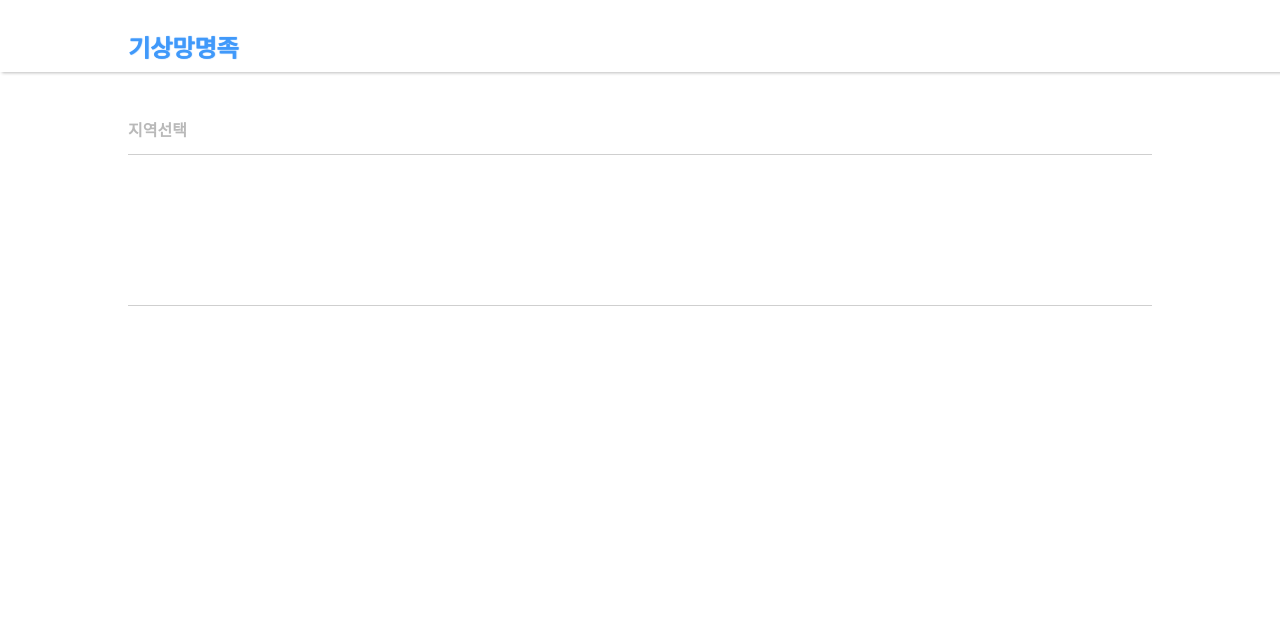
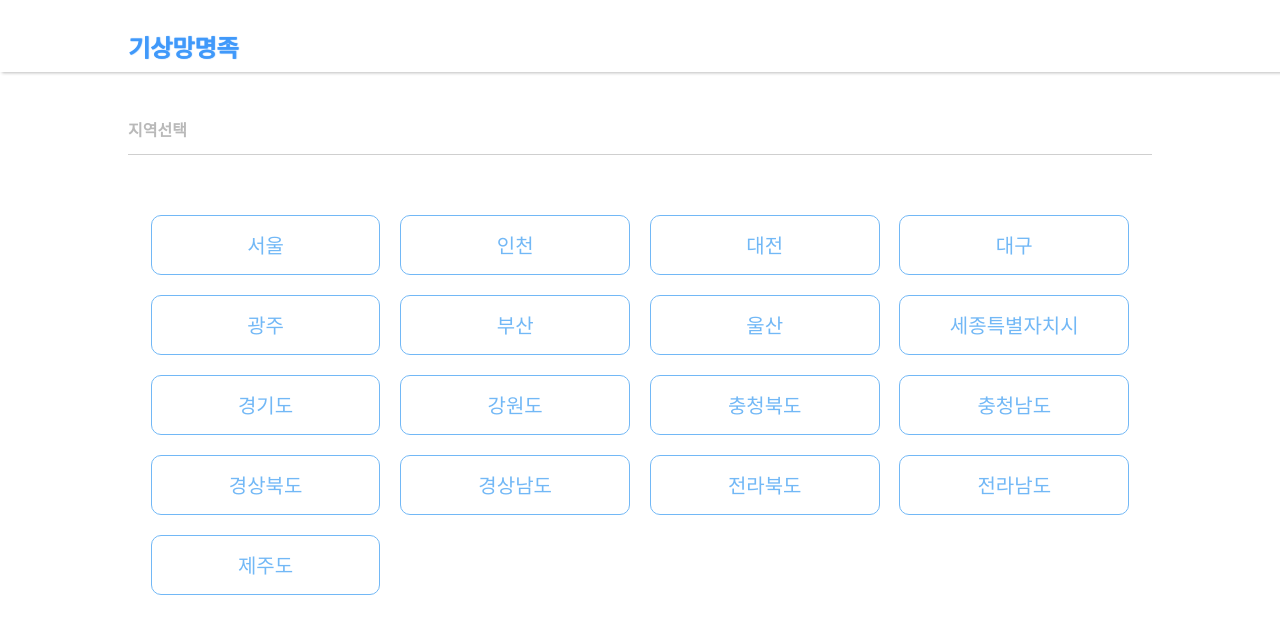
Before and after one commit to Tanney-102/weatherapp, a plain HTML site: page index.html in a window 1280 px wide. Shown: the top 634 px of the page. Drawn offline with Linux system fonts and the light colour scheme; no server answers.

Commit message:
areaTree.json => areaTree.js

```diff
--- a/index.html
+++ b/index.html
@@ -27,6 +27,7 @@
         </div>
     </main>
     <script src="./src/origin.js"></script>
+    <script src="./src/areaTree.js"></script>
     <script src="./src/main-view.js"></script>
     <script src="./src/index.js"></script>
 </body>
--- /dev/null
+++ b/src/areaTree.js
@@ -0,0 +1,78 @@
+const areaTree = {
+    "area" : [
+        "서울",
+        "인천",
+        "대전",
+        "대구",
+        "광주",
+        "부산",
+        "울산",
+        "세종특별자치시",
+        "경기도",
+        "강원도",
+        "충청북도",
+        "충청남도",
+        "경상북도",
+        "경상남도",
+        "전라북도",
+        "전라남도",
+        "제주도"
+    ],
+    "subArea" : {
+        "서울" : [
+            "강남구","강동구","강북구","강서구","관악구",
+            "광진구","구로구","금천구","노원구","도봉구",
+            "동대문구","동작구","마포구","서대문구","서초구",
+            "성동구","성북구","송파구","양천구","영등포구",
+            "용산구","은평구","종로구","중구","중랑구"
+        ],
+        "인천" : ["강화군","계양구","미추홀구","남동구","동구","부평구","서구","연수구","옹진군","중구"],
+        "대전" : ["대덕구","동구","서구","유성구","중구"],
+        "대구" : ["남구","달서구","달성군","동구","북구","서구","수성구","중구"],
+        "광주" : ["광산구","남구","동구","북구","서구"],
+        "부산" : [
+            "강서구","금정구","기장군","남구","동구","동래구",
+            "부산진구","북구","사상구","사하구","서구","수영구",
+            "연제구","영도구","중구","해운대구"
+        ],
+        "울산" : ["중구","남구","동구","북구","울주군"],
+        "세종특별자치시" : ["세종특별자치시"],
+        "경기도" : [
+            "가평군","고양시","과천시","광명시","광주시","구리시",
+            "군포시","김포시","남양주시","동두천시","부천시","성남시",
+            "수원시","시흥시","안산시","안성시","안양시","양주시","양평군",
+            "여주시","연천군","오산시","용인시","의왕시","의정부시","이천시",
+            "파주시","평택시","포천시","하남시"
+        ],
+        "강원도" : [
+            "강릉시","고성군","동해시","삼척시","속초시","양구군",
+            "양양군","영월군","원주시","인제군","정선군","철원군",
+            "춘천시","태백시","평창군","홍천군","화천군","횡성군"
+        ],
+        "충청북도" : ["괴산군","단양군","보은군","영동군","옥천군","음성군","제천시","진천군","청원군","청주시","충주시","증평군"],
+        "충청남도" : [
+            "공주시","금산군","논산시","당진시","보령시","부여군","서산시",
+            "서천군","아산시","예산군","천안시","청양군","태안군","홍성군","계룡시"
+        ],
+        "경상북도" : [
+            "경산시","경주시","고령군","구미시","군위군","김천시","문경시","봉화군",
+            "상주시","성주군","안동시","영덕군","영양군","영주시","영천시","예천군",
+            "울릉군","울진군","의성군","청도군","청송군","칠곡군","포항시"
+        ],
+        "경상남도" : [
+            "거제시","거창군","고성군","김해시","남해군","마산시","밀양시",
+            "사천시","산청군","양산시","의령군","진주시","진해시","창녕군",
+            "창원시","통영시","하동군","함안군","함양군","합천군"
+        ],
+        "전라북도" : [
+            "고창군","군산시","김제시","남원시","무주군","부안군",
+            "순창군","완주군","익산시","임실군","장수군","전주시","정읍시","진안군"
+        ],
+        "전라남도" : [
+            "강진군","고흥군","곡성군","광양시","구례군","나주시","담양군","목포시",
+            "무안군","보성군","순천시","신안군","여수시","영광군","영암군","완도군",
+            "장성군","장흥군","진도군","함평군","해남군","화순군"
+        ],
+        "제주도" : ["남제주군","북제주군","서귀포시","제주시"]
+    }
+}
--- a/src/index.js
+++ b/src/index.js
@@ -12,9 +12,6 @@ function renderAreaBtns() {
     $backBtn.style.display = 'none';
     $locSelectArea.innerHTML = '';
 
-    fetch(`${origin_home}areaTree.json`, {method:'get'})
-    .then(res => { return res.json() })
-    .then(areaTree => {
     const areas = areaTree.area;
 
     areas.forEach(name => {
@@ -28,7 +25,6 @@ function renderAreaBtns() {
     for(let i=0; i<areas.length; i++) {
         $locSelectArea.children[i].addEventListener('click', renderSubAreaBtns);
     }
-    });
 }
 
 function renderSubAreaBtns(e) {
@@ -38,9 +34,6 @@ function renderSubAreaBtns(e) {
     $backBtn.style.display = 'block';
     $locSelectArea.innerHTML = ''
 
-    fetch(`${origin_home}areaTree.json`, {method:'get'})
-    .then(res => { return res.json() })
-    .then(areaTree => {
     const areas = areaTree.subArea[parentName];
 
     areas.forEach(name => {
@@ -54,5 +47,4 @@ function renderSubAreaBtns(e) {
             </button>
         `;
     });
-    });
 }
```
Lines whose indentation alone changed are shown as unchanged.
